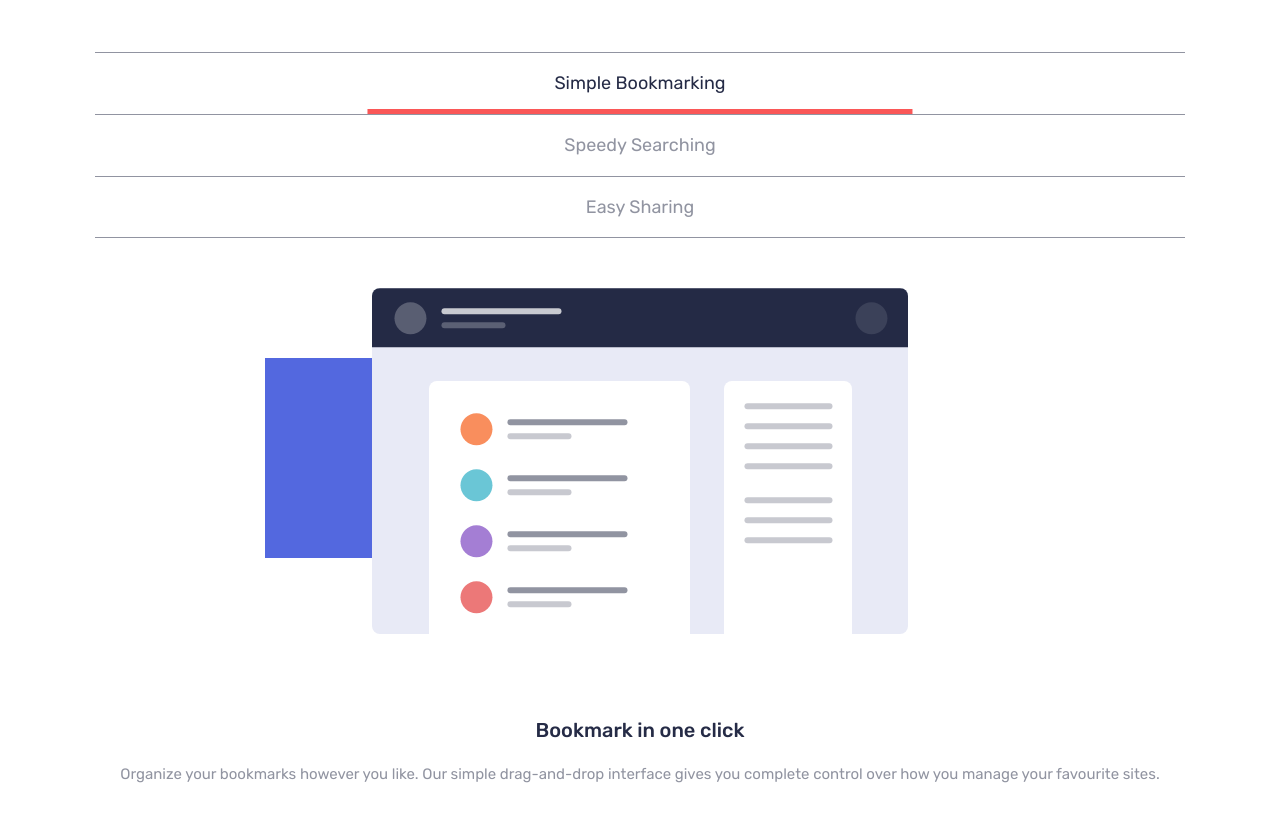
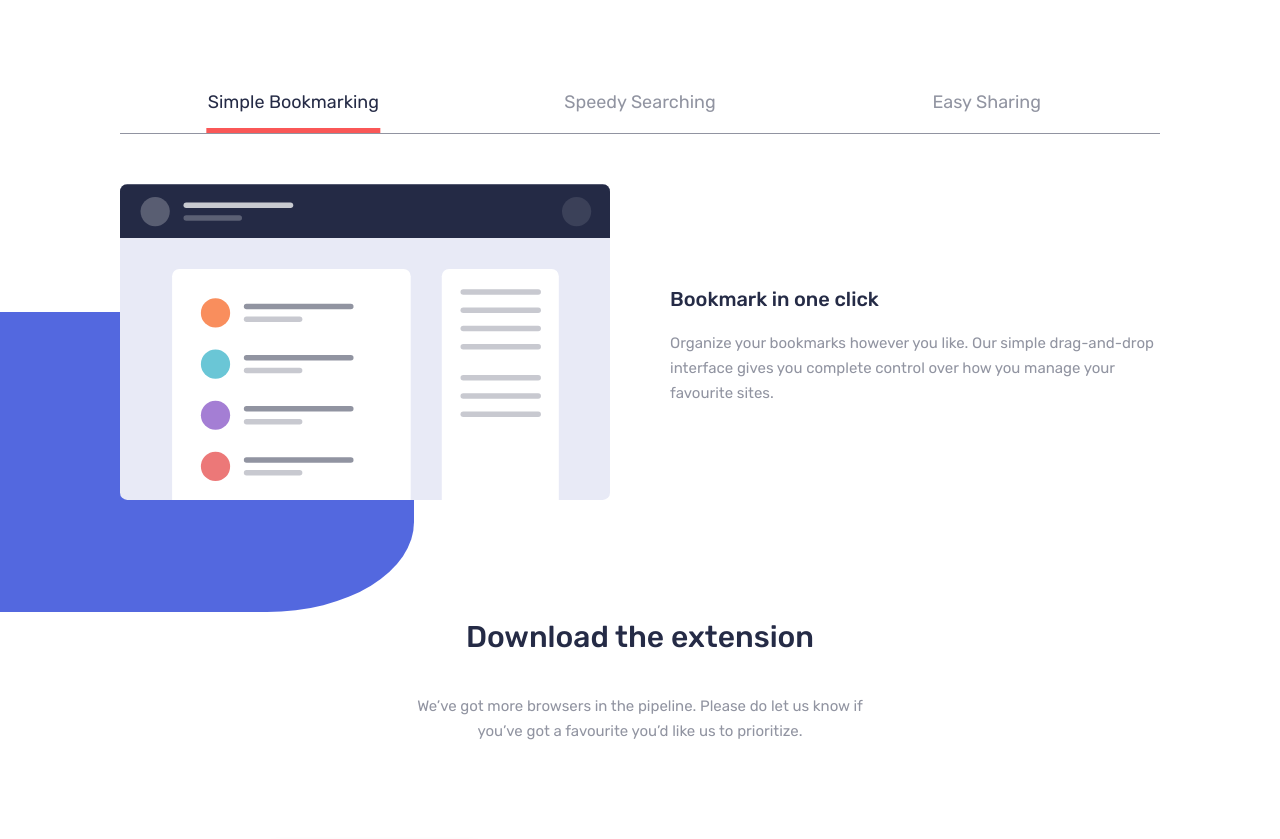
Before and after one commit to Miller1999/bookmark-landing-page, a website built with Vite: page index.html in a window 1280 px wide. Shown: the part 807-1646 px from the top of the page. Built offline with nearby package versions, Linux system fonts and the light colour scheme.

Commit message:
Feat:Desktop view

```diff
--- a/src/style.sass
+++ b/src/style.sass
@@ -273,7 +273,7 @@ main
           width: 200%
           border-top: 4px dotted transparentize($Neutral-GrayishBlue, 0.5)
           button
-            border: none
+            border: 1px solid transparent
             color: white
             background: $primary-blue
             padding: 1.5rem 2rem
@@ -325,6 +325,10 @@ main
           .arrow-red
             transform: rotateZ(180deg)
             filter: invert(51%) sepia(26%) saturate(6331%) hue-rotate(328deg) brightness(98%) contrast(98%)
+        .question__container:hover
+          cursor: pointer
+          p
+            color: $primary-red
         .answer__container
           transition: all .3s
           padding: 1rem 0rem
@@ -488,3 +492,76 @@ footer
           right: -40%
           top: 30%
           border-radius: 0 0 0 40%
+    .features__container
+      padding: 0rem 10rem
+      .featuresInfo__container
+        width: 50%
+      .feature__tab
+        .tabs
+          flex-direction: row
+          li
+            border: none
+            border-bottom: 1px solid $Neutral-GrayishBlue
+          li:hover
+            color: $primary-red
+          li:first-child
+            border-bottom: 1px solid $Neutral-GrayishBlue
+        .infoTab__container
+          flex-direction: row
+          .imgTab__container,.info__container
+            width: 50%
+          .imgTab__container
+            .semicircle
+              height: 30rem
+              top: 40%
+              left: -40%
+          .info__container
+            text-align: left
+    .downloads__container
+      padding: 3rem 10rem
+      .downloadsInfo__container
+        width: 60%
+      .cards__container
+        flex-direction: row
+        .browser__card:nth-child(2)
+          margin-top: 5rem
+        .browser__card:last-child
+          margin-top: 10rem
+        .browser__card
+          button
+            transition: all .3s
+          button:hover
+            transition: all .3s
+            color: $primary-blue
+            border: 1px solid $primary-blue
+            background: transparent
+    .faqs__container
+      padding: 3rem 10rem
+      .infoFaqs__container
+        width: 50%
+      .faqsCards__container
+        width: 50%
+    .form__container
+      .infoForm__container
+        width: 30%
+      form
+        flex-direction: row
+        width: 30%
+        button
+          width: 50%
+        button:hover
+          border: 1px solid $primary-red
+          color: $primary-red
+          background: white
+        .error
+          img
+            top: 13%
+  footer
+    flex-direction: row
+    justify-content: space-evenly
+    .footer__list
+      flex-direction: row
+      li
+        cursor: pointer
+      li:hover
+        color: $primary-red
```
